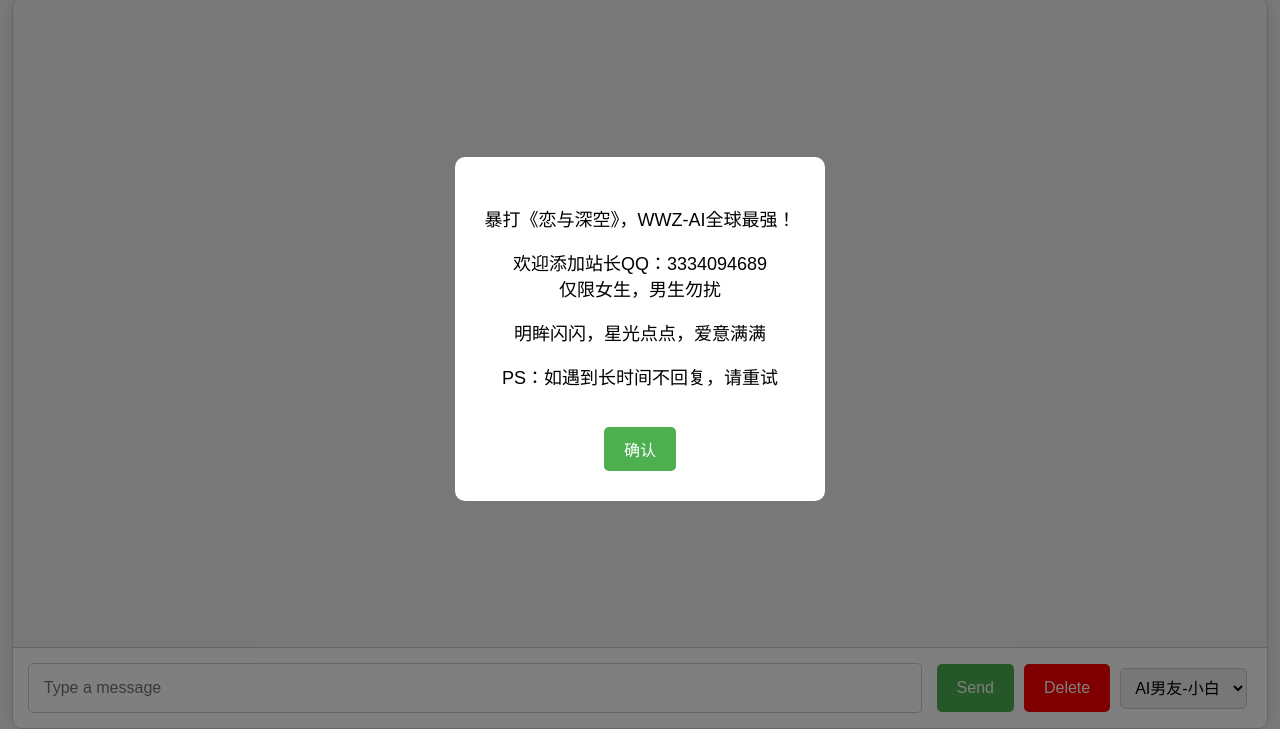
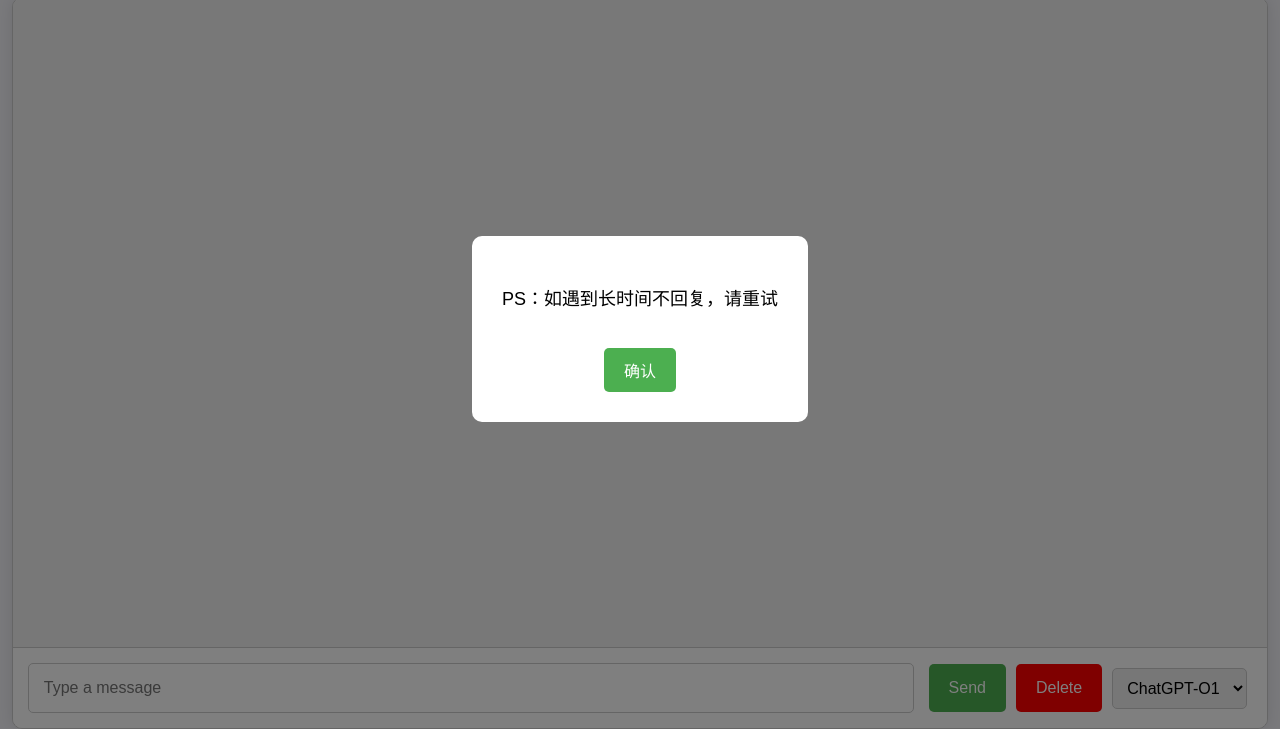
Before and after one commit to USAAI/USAAI.github.io, a plain HTML site: page index.html in a window 1280 px wide. Shown: the part 71-800 px from the top of the page. Drawn offline with nearby package versions, Linux system fonts and the light colour scheme.

Commit message:
Update index.html

```diff
--- a/index.html
+++ b/index.html
@@ -236,7 +236,7 @@
         <button id="delete-btn" onclick="deleteMessages()">Delete</button>
         <div id="model-selector">
           <select id="model-options" onchange="changeModel()">
-            <option value="glm-4-flash">AI男友-小白</option>
+            <option value="glm-4-flash">ChatGPT-O1</option>
           </select>
         </div>
       </div>
@@ -245,9 +245,6 @@
 
   <div id="welcome-modal">
     <div id="welcome-message">
-      <p>暴打《恋与深空》，WWZ-AI全球最强！</p>
-      <p>欢迎添加站长QQ：3334094689<br>仅限女生，男生勿扰</p>
-      <p>明眸闪闪，星光点点，爱意满满</p>
       <p>PS：如遇到长时间不回复，请重试</p>
       <button onclick="closeModal()">确认</button>
     </div>
```
